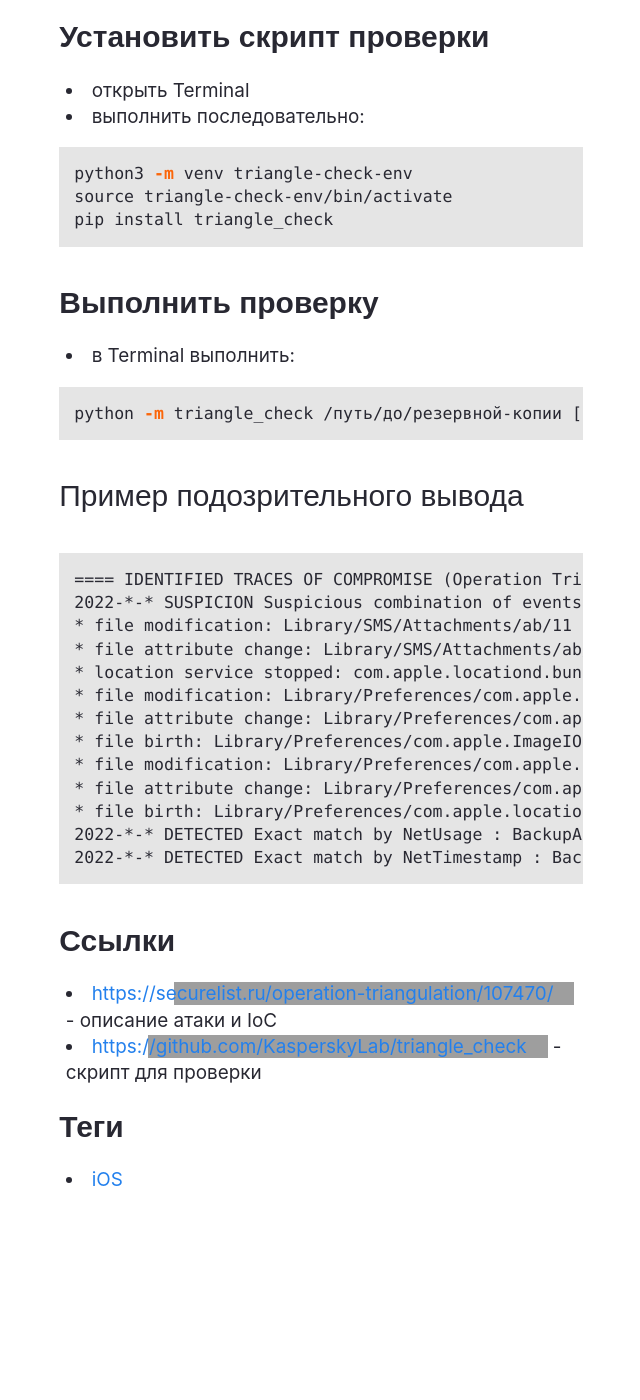
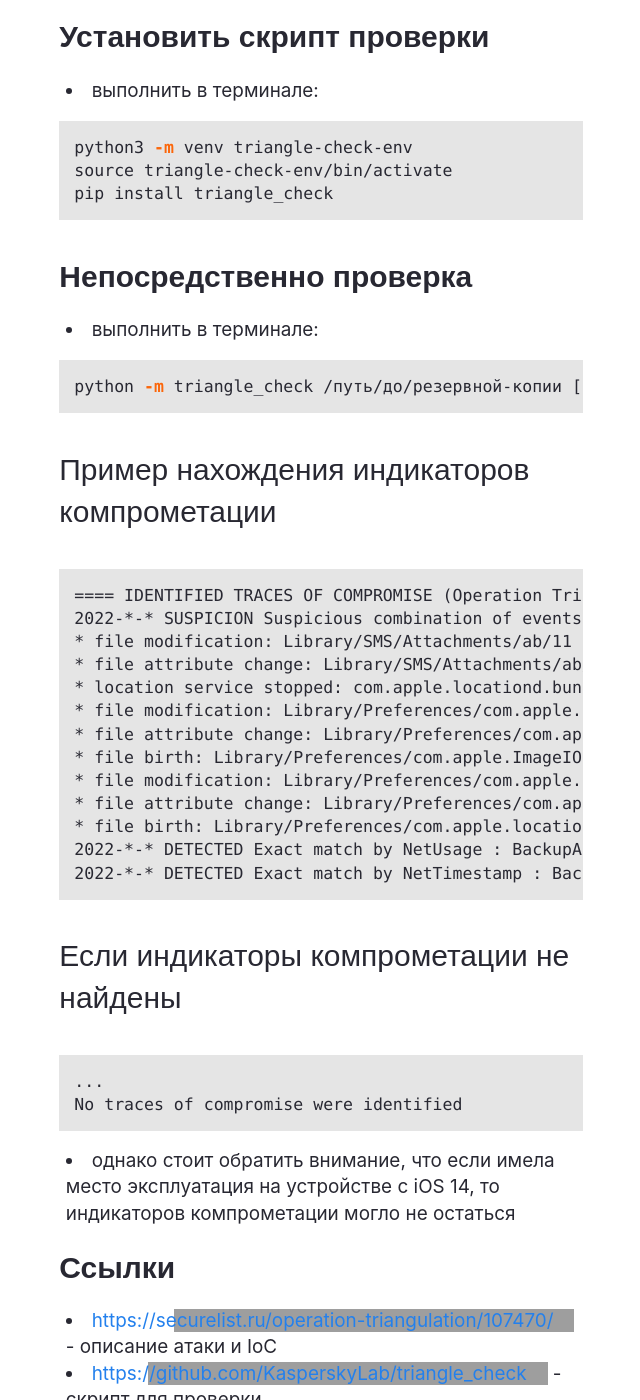
Before and after one commit to kotasher/kotasher.github.io, a Jekyll site: the page built from _notes/Public/Как провериться на наличие Triangle.md, in a window 1280 px wide and 1400 px high, scrolled down 447 px, cut to the strip 0-1400 px from the top of the window. Shown: the whole strip, without its empty margins (319-959 px from the left). Built offline with Jekyll 4.4.1, drawn with Linux system fonts in a browser that asks for light colours; before the commit the page ends 1653 px from its top, so only the background shows below that; grey boxes are pictures that could not be loaded.

Commit message:
06/03/2023 13:38:51

````diff
--- a/_notes/Public/Как провериться на наличие Triangle.md
+++ b/_notes/Public/Как провериться на наличие Triangle.md
@@ -10,8 +10,7 @@ date : 02-06-2023
 
 ## Установить скрипт проверки
 
-- открыть Terminal
-- выполнить последовательно:
+- выполнить в терминале:
 
 ```bash
 python3 -m venv triangle-check-env
@@ -19,15 +18,15 @@ source triangle-check-env/bin/activate
 pip install triangle_check
 ```
 
-## Выполнить проверку
+## Непосредственно проверка
 
-- в Terminal выполнить:
+- выполнить в терминале:
 
 ```bash
 python -m triangle_check /путь/до/резервной-копии [пароль-если-был-зашифрован]
 ```
 
-### Пример подозрительного вывода
+### Пример нахождения индикаторов компрометации
 
 ```
 ==== IDENTIFIED TRACES OF COMPROMISE (Operation Triangulation) ====
@@ -45,6 +44,15 @@ python -m triangle_check /путь/до/резервной-копии [паро
 2022-*-* DETECTED Exact match by NetTimestamp : BackupAgent
 ```
 
+### Если индикаторы компрометации не найдены
+
+```
+...
+No traces of compromise were identified
+```
+
+- однако стоит обратить внимание, что если имела место эксплуатация на устройстве с iOS 14, то индикаторов компрометации могло не остаться
+
 ## Ссылки
 
 - [https://securelist.ru/operation-triangulation/107470/](https://securelist.ru/operation-triangulation/107470/) - описание атаки и IoC
````
